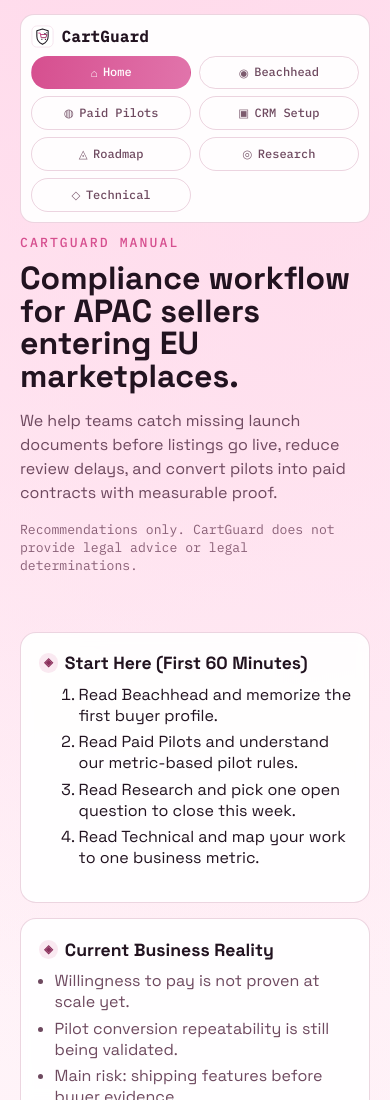
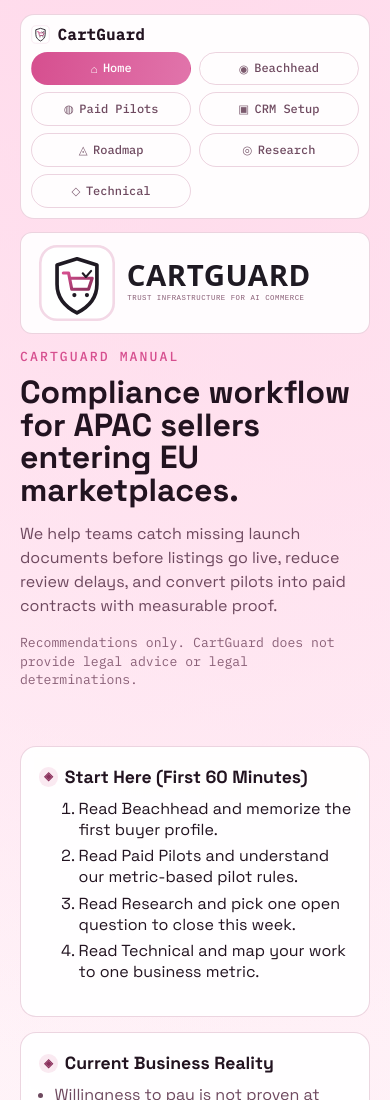
Before and after one commit to bitkojine/CartGuard, a website: page docs/index.html in a window 390 px wide. Shown: the top 1100 px of the page. Drawn offline with Linux system fonts and the light colour scheme.

Commit message:
Add dedicated responsive logo lockup and reduce nav logo size

```diff
--- a/docs/index.html
+++ b/docs/index.html
@@ -28,6 +28,9 @@
           <a href="./technical.html">Technical</a>
         </div>
       </nav>
+      <div class="brand-lockup" aria-label="CartGuard brand">
+        <img src="./assets/logo-wordmark.svg" alt="CartGuard wordmark logo" />
+      </div>
       <p class="eyebrow">CartGuard Manual</p>
       <h1>Compliance workflow for APAC sellers entering EU marketplaces.</h1>
       <p class="lead">We help teams catch missing launch documents before listings go live, reduce review delays, and convert pilots into paid contracts with measurable proof.</p>
--- a/docs/styles.css
+++ b/docs/styles.css
@@ -93,10 +93,26 @@ footer {
 }
 
 .nav-mark {
-  width: 1.45rem;
-  height: 1.45rem;
+  width: 1.2rem;
+  height: 1.2rem;
   display: block;
   flex: 0 0 auto;
+}
+
+.brand-lockup {
+  margin: 0.35rem 0 1rem;
+  padding: 0.5rem 0.65rem;
+  border: 1px solid var(--line);
+  border-radius: 12px;
+  background: rgba(255, 255, 255, 0.9);
+  width: fit-content;
+  max-width: 100%;
+}
+
+.brand-lockup img {
+  display: block;
+  width: min(100%, 460px);
+  height: auto;
 }
 
 .nav-links {
@@ -580,6 +596,16 @@ footer {
     min-height: 2.1rem;
   }
 
+  .brand-lockup {
+    width: 100%;
+    padding: 0.5rem;
+  }
+
+  .brand-lockup img {
+    width: min(100%, 320px);
+    margin: 0 auto;
+  }
+
   main {
     padding-top: 1rem;
     padding-bottom: 2.2rem;
```
